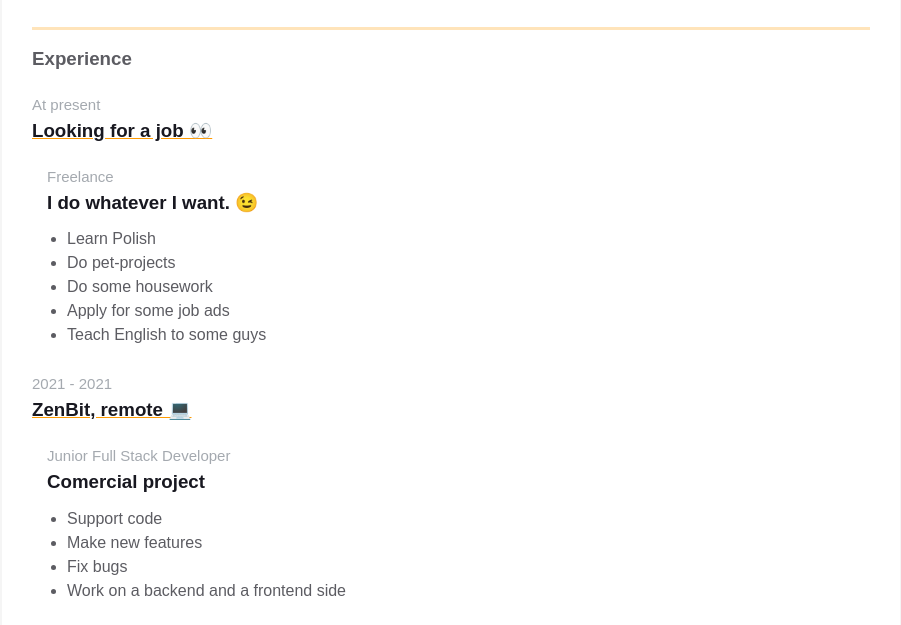
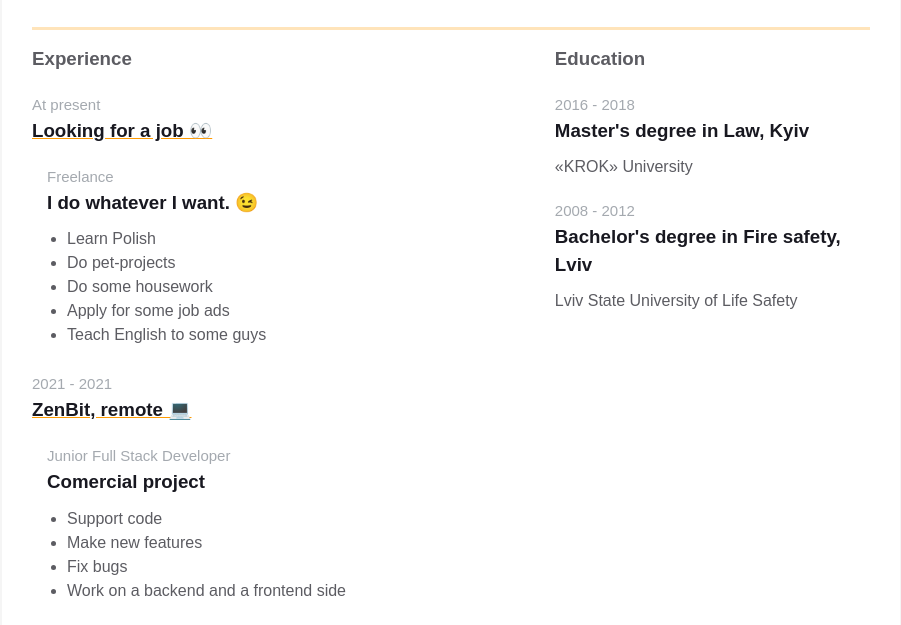
Before and after one commit to Holovashcenko/homepage, a plain HTML site: page index.html in a window 1280 px wide. Shown: the part 827-1452 px from the top of the page, without its empty margins (189-1090 px from the left). Drawn offline with Linux system fonts and the light colour scheme.

Commit message:
Added education info

```diff
--- a/index.html
+++ b/index.html
@@ -360,7 +360,37 @@
 
             </div>
 
-            <div class="additional-info fv"></div>
+            <div class="additional-info fv">
+              <div class="additional-info__education">
+                <h3 class="additional-info__education-header">Education</h3>
+
+                <div class="additional-info__education-university">
+                  <span class="additional-info__education-university-durability">2016 - 2018</span>
+                  <h3 class="additional-info__education-university-speciality">Master's degree in Law, Kyiv</h3>
+                  <p class="additional-info__education-university-name">«KROK» University</p>
+                </div>
+
+                <div class="additional-info__education-university">
+                  <span class="additional-info__education-university-durability">2008 - 2012</span>
+                  <h3 class="additional-info__education-university-speciality">Bachelor's degree in Fire safety, Lviv</h3>
+                  <p class="additional-info__education-university-name">Lviv State University of Life Safety</p>
+                </div>
+
+              </div>
+
+              <div class="additional-info__languages">
+                <h3 class="additional-info__languages-header">Languages</h3>
+                <p class="additional-info__languages-item">
+                  Meow dialect
+                </p>
+                <p class="additional-info__languages-item">
+                  Ukrainian (understand)
+                </p>
+                <p class="additional-info__languages-item">
+                  English (don't understand)
+                </p>
+              </div>
+            </div>
           </div>
         </div>
       </div>
--- a/styles.css
+++ b/styles.css
@@ -319,6 +319,10 @@ body {
   margin-bottom: 20px;
 }
 
+.additional-info__education-university {
+  margin-bottom: 20px;
+}
+
 .additional-info__education-university-durability {
   color: var(--durability-text-color);
   text-align: left;
```
